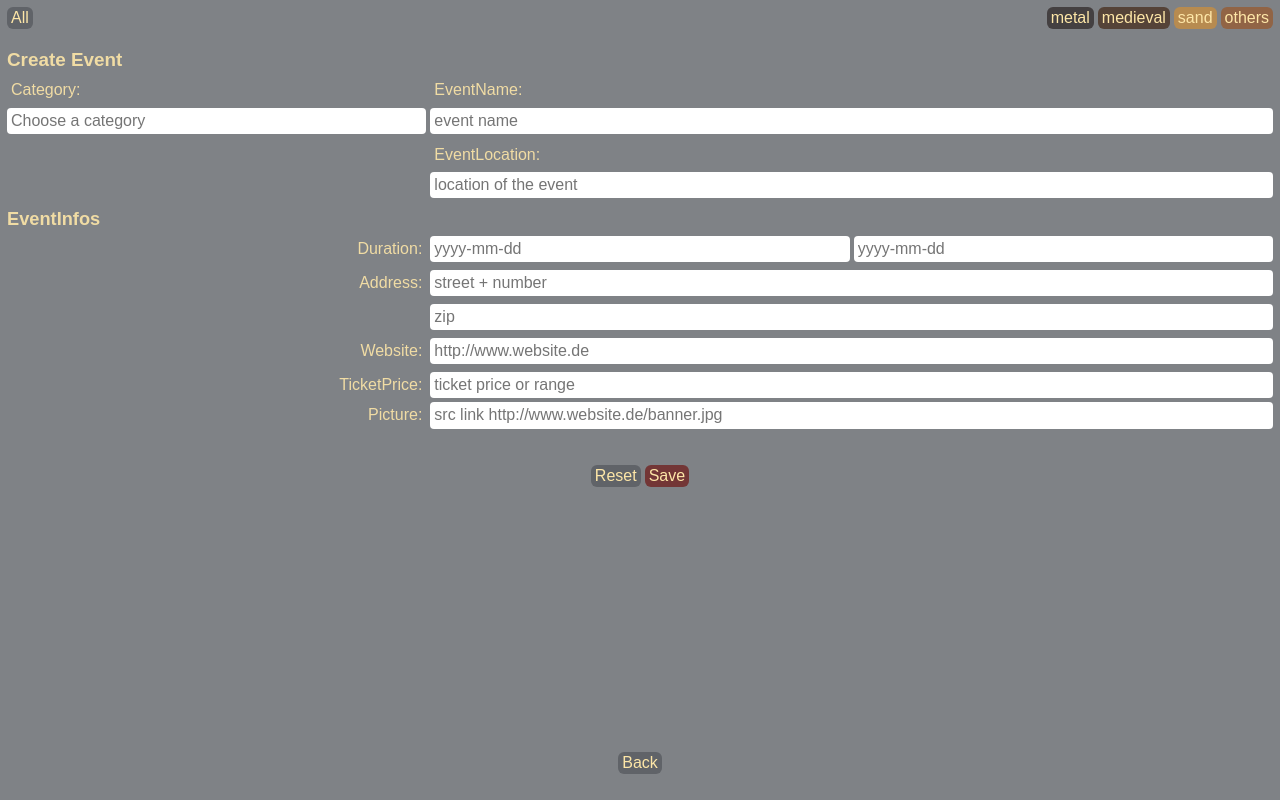
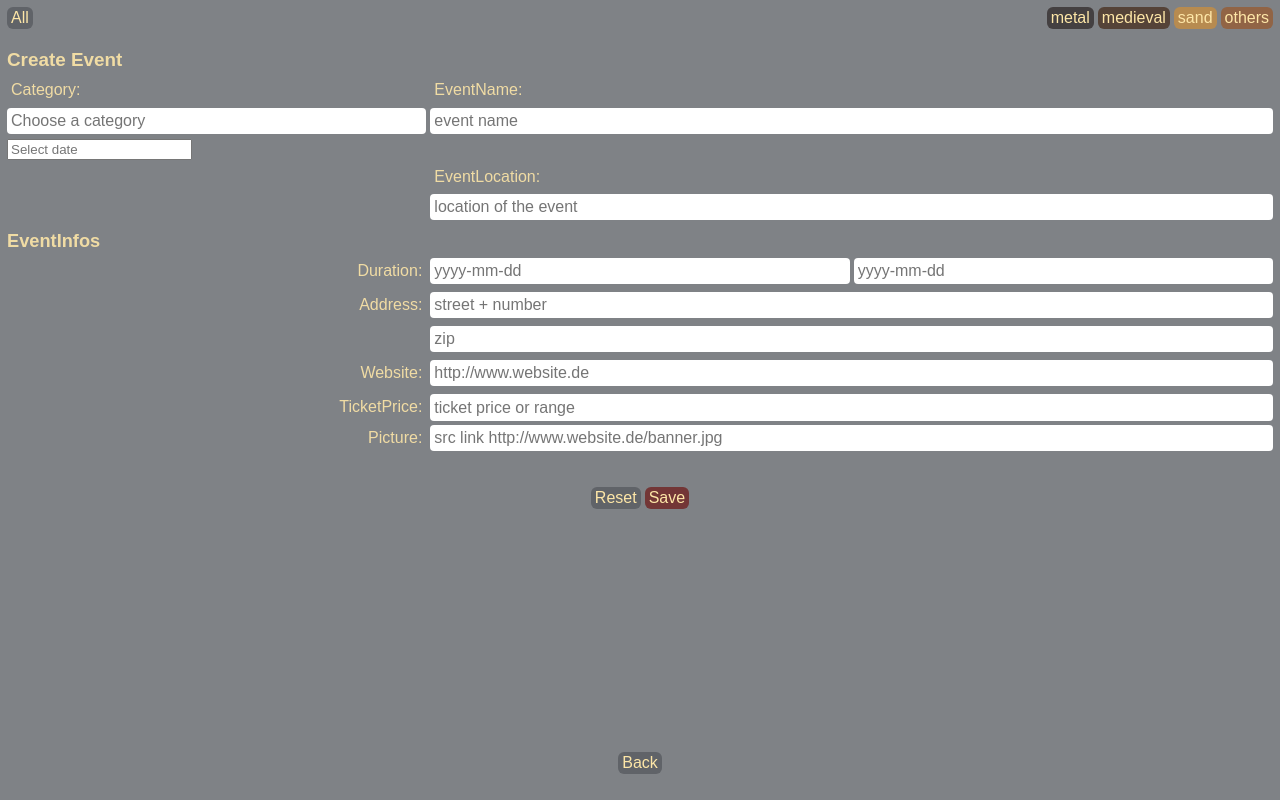
Before and after one commit to jennydely/EventView, a React (Create React App) app: page / in a window 1280 px wide. Both pictures are taken after a click on the button "Create Event". Built offline with nearby package versions, Linux system fonts and the light colour scheme.

Commit message:
Add DatePicker

```diff
--- a/package.json
+++ b/package.json
@@ -8,6 +8,7 @@
     "@testing-library/user-event": "^7.2.1",
     "jest-styled-components": "^7.0.3",
     "react": "^16.13.1",
+    "react-datepicker": "^3.1.3",
     "react-dom": "^16.13.1",
     "react-hook-form": "^6.7.1",
     "react-scripts": "3.4.3",
--- a/src/componentsEventPage/EventForm.js
+++ b/src/componentsEventPage/EventForm.js
@@ -1,10 +1,11 @@
 import React from 'react'
-import { useForm } from 'react-hook-form'
+import { useForm, Controller } from 'react-hook-form'
 import styled from 'styled-components/macro'
 import Input from '../common/Input'
 import Label from '../common/Label'
-import ErrorMessage  from '../common/ErrorMessage'
+import ErrorMessage from '../common/ErrorMessage'
 import PropTypes from 'prop-types'
+import ReactDatePicker from "react-datepicker";
 
 EventForm.propTypes = {
     onSave: PropTypes.func.isRequired,
@@ -12,7 +13,7 @@ EventForm.propTypes = {
 }
 
 export default function EventForm({ onSave }) {
-    const { register, handleSubmit, errors } = useForm()
+    const { register, handleSubmit, control, errors } = useForm()
     const onSubmit = (eventEntry, event) => {
         event.target.reset()
         onSave(eventEntry)
@@ -25,7 +26,7 @@ export default function EventForm({ onSave }) {
                 <CategoryInputLabel id="category">
                     Category:
                     </CategoryInputLabel>
-                   <CategoryInput
+                <CategoryInput
                     placeholder="Choose a category"
                     name="category"
                     htmlFor="category"
@@ -76,31 +77,40 @@ export default function EventForm({ onSave }) {
                 <EventInfosText>EventInfos</EventInfosText>
                 <DurationInputLabel id="EventStartDate">
                     Duration:</DurationInputLabel>
+                <Controller
+                    as={ReactDatePicker}
+                    control={control}
+                    valueName="selected" // DateSelect value's name is selected
+                    onChange={([selected]) => selected}
+                    name="ReactDatepicker"
+                    className="input"
+                    placeholderText="Select date"
+                />
                 <EventStartDateInput
                     placeholder="yyyy-mm-dd"
                     htmlFor="EventStartDate"
                     name="eventStartDate"
                     ref={register({
                         required: true,
-                        date: true,
-                        delimiter: '-',
-                        datePattern: ['Y', 'm', 'd'] })}
+                        pattern: /([12]\d{3}-(0[1-9]|1[0-2])-(0[1-9]|[12]\d|3[01]))/,
+                    })}
                 />
 
                 <EventEndDateInput
                     placeholder="yyyy-mm-dd"
                     htmlFor="EventEndDate"
+
                     name="eventEndDate"
                     ref={register({
                         required: true,
-                        date: true,
-                        delimiter: '-',
-                        datePattern: ['YYYY', 'mm', 'dd'] })}
+                        pattern: /([12]\d{3}-(0[1-9]|1[0-2])-(0[1-9]|[12]\d|3[01]))/,
+                        message: "Date must be written like: yyyy-mm-dd",
+                    })}
                 />
                 {errors.eventStartDate && errors.eventStartDate.type === 'required' &&
                     errors.eventEndDate && errors.eventEndDate.type === 'required' &&
                     (
-                        <ErrorMessageDate>Date is required!</ErrorMessageDate>
+                        <ErrorMessageDate>Date is required and needs the right form!</ErrorMessageDate>
                     )}
 
                 <AddressInputLabel id="street">
```
Also changed, not shown: 1 other file (tests, documents, lock files or other folders).
